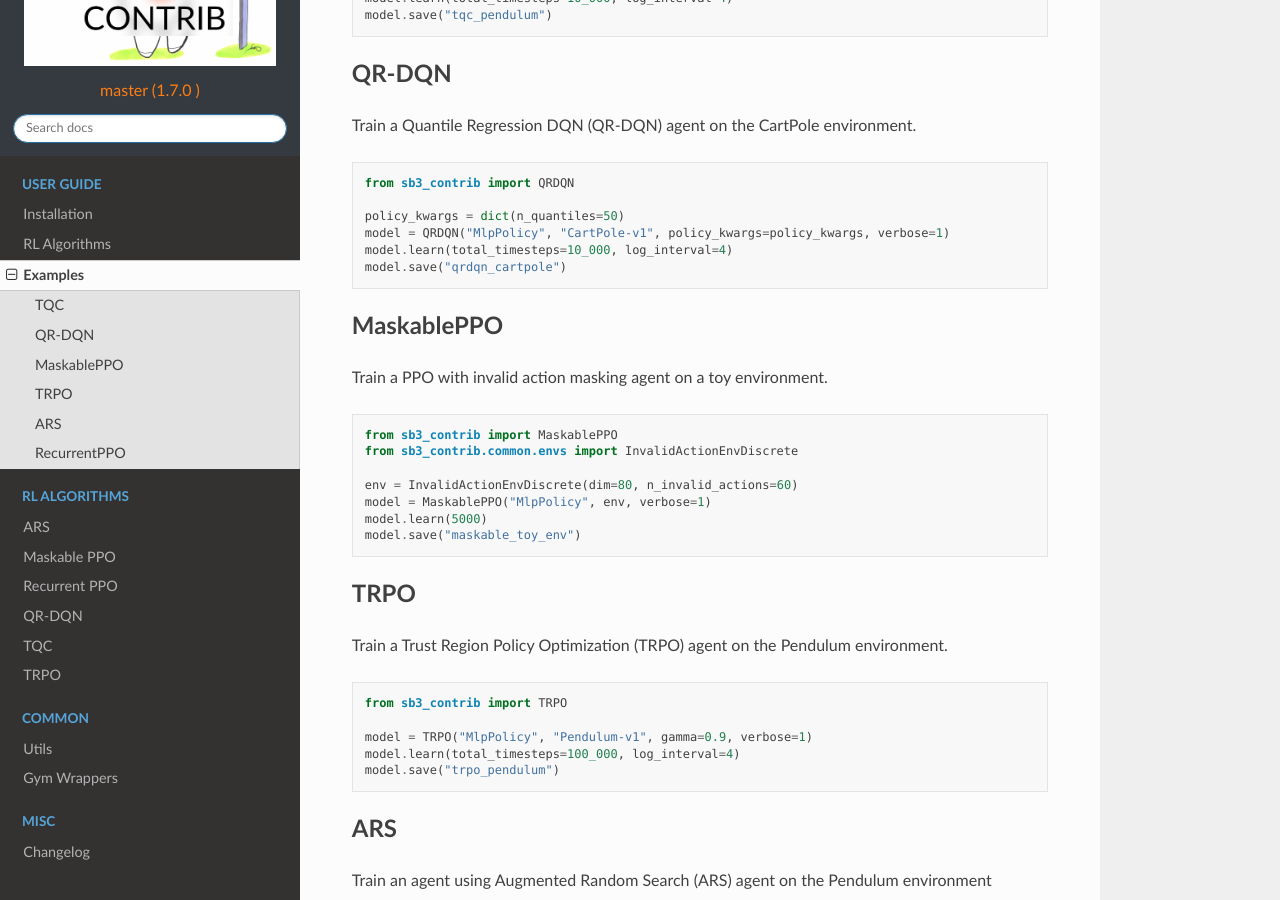
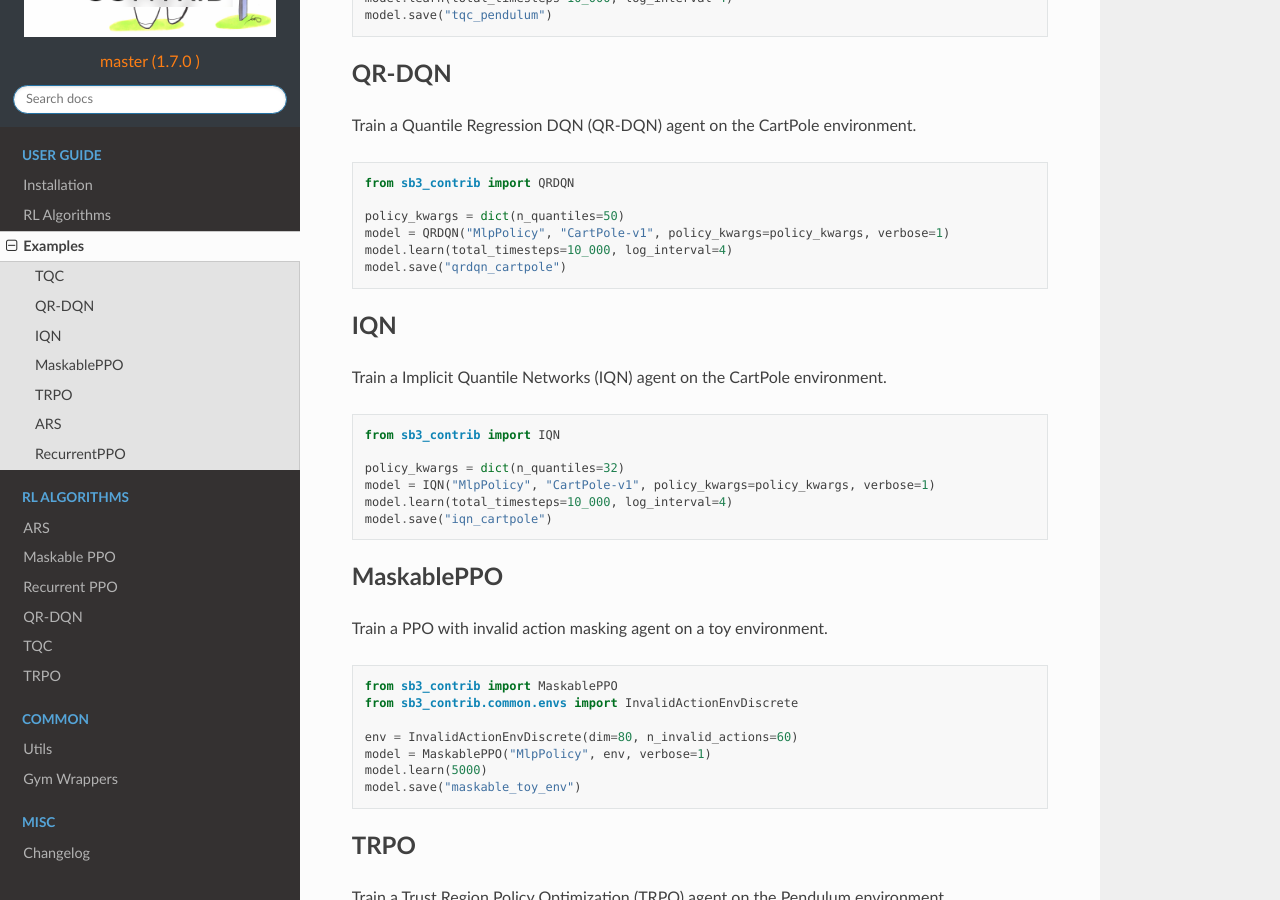
Before and after one commit to Stable-Baselines-Team/stable-baselines3-contrib, a Sphinx documentation site: the page built from docs/guide/examples.rst, in a window 1280 px wide and 900 px high, scrolled down 331 px. Built offline with Sphinx 7.4.7 and the Read the Docs theme 2.0.0, drawn with Linux system fonts in a browser that asks for light colours.

Commit message:
Add example in documentation

```diff
--- a/docs/guide/examples.rst
+++ b/docs/guide/examples.rst
@@ -29,6 +29,20 @@ Train a Quantile Regression DQN (QR-DQN) agent on the CartPole environment.
   model = QRDQN("MlpPolicy", "CartPole-v1", policy_kwargs=policy_kwargs, verbose=1)
   model.learn(total_timesteps=10_000, log_interval=4)
   model.save("qrdqn_cartpole")
+
+IQN
+---
+
+Train a Implicit Quantile Networks (IQN) agent on the CartPole environment.
+
+.. code-block:: python
+
+  from sb3_contrib import IQN
+
+  policy_kwargs = dict(n_quantiles=32)
+  model = IQN("MlpPolicy", "CartPole-v1", policy_kwargs=policy_kwargs, verbose=1)
+  model.learn(total_timesteps=10_000, log_interval=4)
+  model.save("iqn_cartpole")
 
 MaskablePPO
 -----------
```
